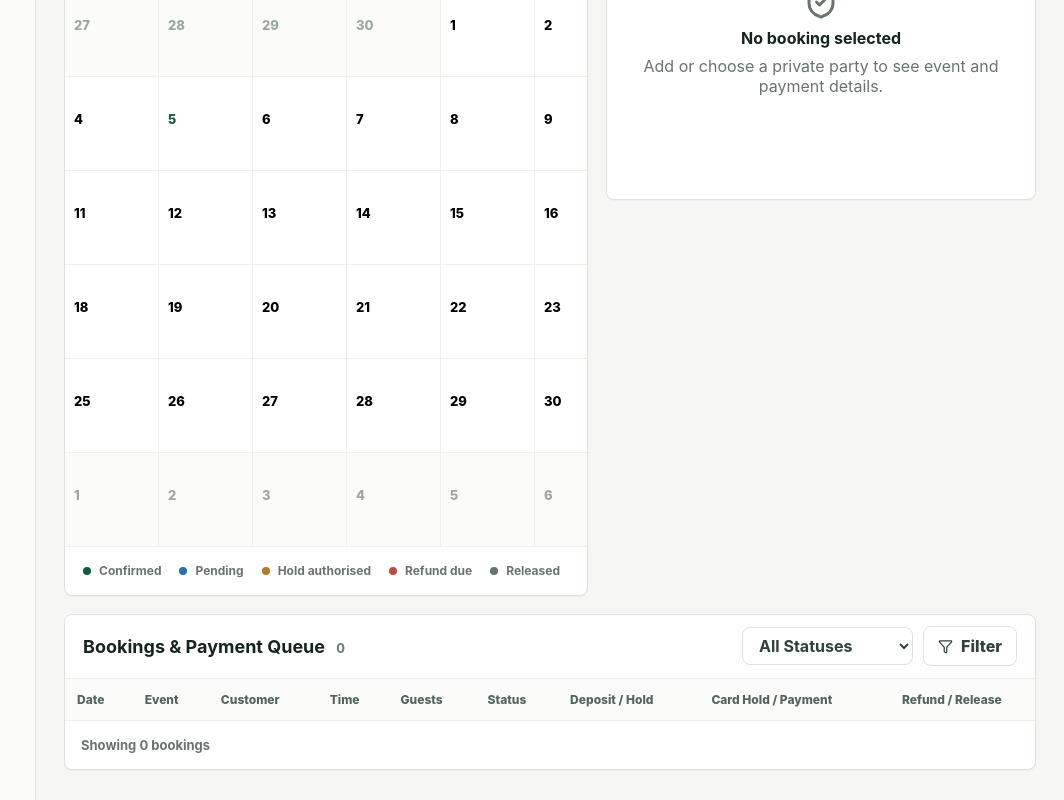
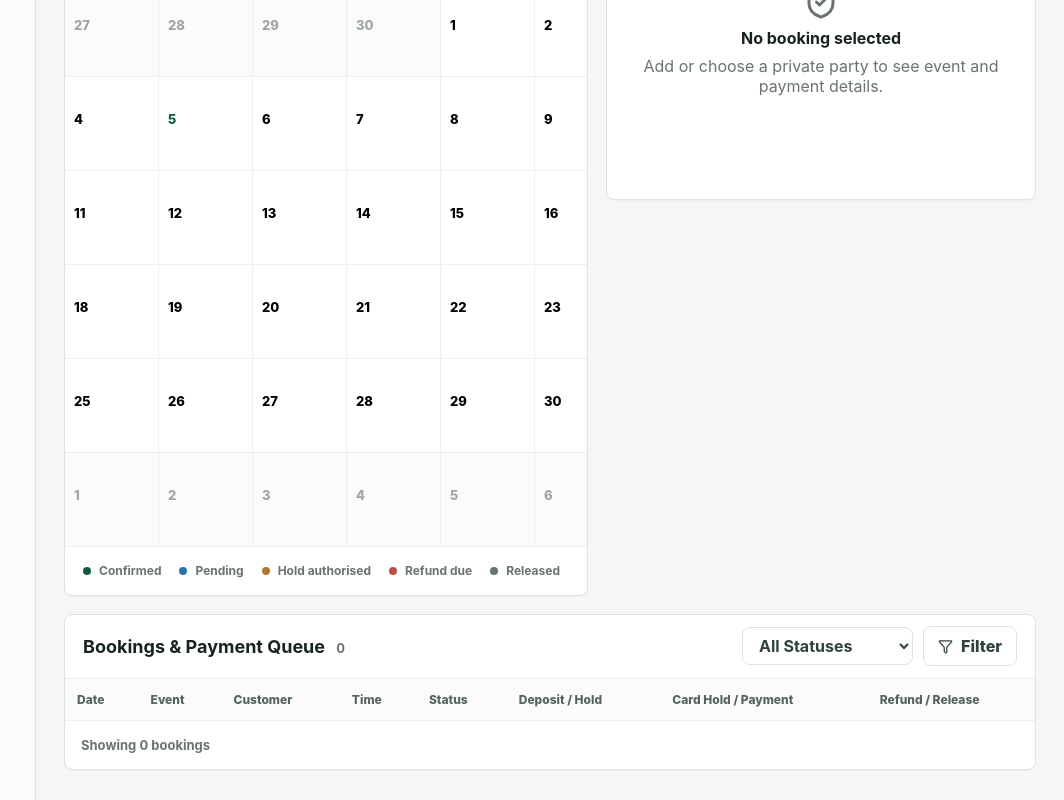
Before and after one commit to 300405/domino-booking-planner, a React (Vite) app: page / in a window 1280 px wide. Shown: the part 353-1153 px from the top of the page, without its empty margins (216-1280 px from the left). Built offline with nearby package versions, Linux system fonts and the light colour scheme.

Commit message:
Simplify booking form fields

```diff
--- a/src/main.jsx
+++ b/src/main.jsx
@@ -23,7 +23,7 @@ import {
 } from 'lucide-react';
 import './styles.css';
 
-const bookingsStorageKey = 'domino-booking-planner-bookings-v1';
+const bookingsStorageKey = 'domino-booking-planner-bookings-v2';
 const today = parseDate('2026-05-05');
 const monthNames = ['January', 'February', 'March', 'April', 'May', 'June', 'July', 'August', 'September', 'October', 'November', 'December'];
 const weekdays = ['Mon', 'Tue', 'Wed', 'Thu', 'Fri', 'Sat', 'Sun'];
@@ -69,7 +69,6 @@ function App() {
     const next = {
       id: Math.max(0, ...bookings.map((booking) => booking.id)) + 1,
       ...form,
-      guests: Number(form.guests),
       deposit: Number(form.deposit),
       status: form.paymentStatus === 'Hold authorised' ? 'Confirmed' : 'Pending',
       releaseStatus: 'Not released',
@@ -339,14 +338,12 @@ function Details({ booking }) {
     ['Customer Name', booking.customerName],
     ['Event Name', booking.eventName],
     ['Email', booking.email],
-    ['Space / Area', booking.area],
     ['Phone', booking.phone],
     ['Deposit / Hold Amount', formatMoney(booking.deposit)],
     ['Date', formatDisplayDate(booking.date)],
     ['Card Hold / Payment Status', booking.paymentStatus],
     ['Time', `${booking.start} - ${booking.end}`],
     ['Refund / Release Status', booking.releaseStatus],
-    ['Party Size', `${booking.guests} guests`],
     ['Created', `${booking.createdAt} by ${booking.createdBy}`],
   ];
 
@@ -411,7 +408,6 @@ function QueuePanel({ bookings, statusFilter, setStatusFilter, onSelect, onUpdat
               <th>Event</th>
               <th>Customer</th>
               <th>Time</th>
-              <th>Guests</th>
               <th>Status</th>
               <th>Deposit / Hold</th>
               <th>Card Hold / Payment</th>
@@ -426,7 +422,6 @@ function QueuePanel({ bookings, statusFilter, setStatusFilter, onSelect, onUpdat
                 <td><strong>{booking.eventName}</strong></td>
                 <td>{booking.customerName}</td>
                 <td>{booking.start} - {booking.end}</td>
-                <td>{booking.guests}</td>
                 <td><StatusPill value={booking.status} /></td>
                 <td>{formatMoney(booking.deposit)}</td>
                 <td><StatusPill value={booking.paymentStatus} /></td>
@@ -612,15 +607,8 @@ function BookingModal({ form, setForm, onClose, onSubmit }) {
           <Field label="Email" type="email" value={form.email} onChange={(value) => setField('email', value)} />
           <Field label="Phone" value={form.phone} onChange={(value) => setField('phone', value)} />
           <Field label="Date" type="date" value={form.date} onChange={(value) => setField('date', value)} />
-          <label>
-            <span>Space / Area</span>
-            <select value={form.area} onChange={(event) => setField('area', event.target.value)}>
-              {['Function Room', 'Dining Snug', 'Back Bar', 'Garden Room', 'Whole Pub'].map((area) => <option key={area}>{area}</option>)}
-            </select>
-          </label>
           <Field label="Start time" type="time" value={form.start} onChange={(value) => setField('start', value)} />
           <Field label="End time" type="time" value={form.end} onChange={(value) => setField('end', value)} />
-          <Field label="Party size" type="number" min="1" value={form.guests} onChange={(value) => setField('guests', value)} />
           <Field label="Deposit / hold (£)" type="number" min="0" value={form.deposit} onChange={(value) => setField('deposit', value)} />
           <label>
             <span>Card hold / payment</span>
@@ -662,10 +650,8 @@ function defaultForm() {
     customerName: '',
     email: '',
     phone: '',
-    area: 'Function Room',
     start: '18:00',
     end: '23:00',
-    guests: 20,
     deposit: 100,
     paymentStatus: 'Pending',
     notes: '',
```
